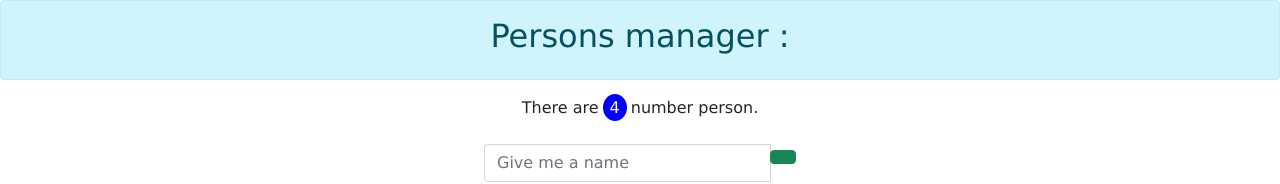
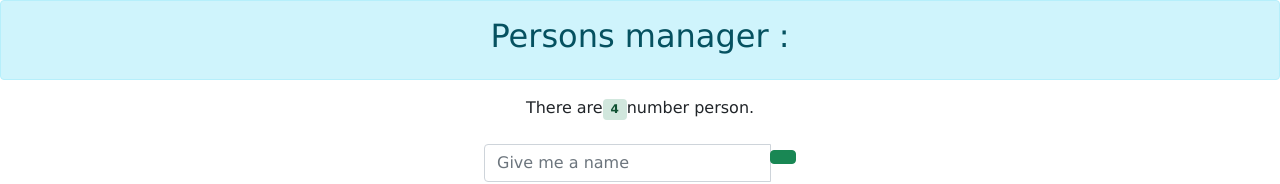
Before and after one commit to azibaji/react-personmanager, a React (Create React App) app: page / in a window 1280 px wide. Shown: the top 184 px of the page. Built offline with nearby package versions, Linux system fonts and the light colour scheme; some icons are missing.

Commit message:
add dynamic style

```diff
--- a/src/App.js
+++ b/src/App.js
@@ -47,6 +47,16 @@ class App extends Component{
     render(){
         const {persons, showPersons} = this.state
         let person = null
+        let badgeStyle =[]
+        if(persons.length >= 3){
+            badgeStyle.push('alert-success')
+        }
+        if(persons.length <= 2){
+            badgeStyle.push('alert-warning')
+        }
+        if(persons.length <= 1){
+            badgeStyle.push('alert-danger')
+        }
         if(showPersons){
             person = <Persons persons={persons} personDelete={this.handleDeletedPersons} personChange ={this.handleNameChanger}/>
         }
@@ -57,7 +67,7 @@ class App extends Component{
                 </div>
                 <p >
                     There are
-                    <span style={{backgroundColor:"blue", borderRadius:"50%", color:"white", padding:"4px 7px", margin:"0px 4px"}}>{persons.length>0 ? persons.length : 0}</span>
+                    <span className={`badge tag-pill ${badgeStyle.join(' ')}`}>{persons.length}</span>
                     number person.
                 </p>
                 <div className="m-2 p-2">
@@ -71,7 +81,7 @@ class App extends Component{
                     </form>
 
                 </div>
-                <button onClick={this.handleShowPersons} className="btn btn-info" >
+                <button onClick={this.handleShowPersons} className={showPersons ? "btn btn-info" : "btn btn-success"} >
                     Show Persons
                 </button>
 
```
